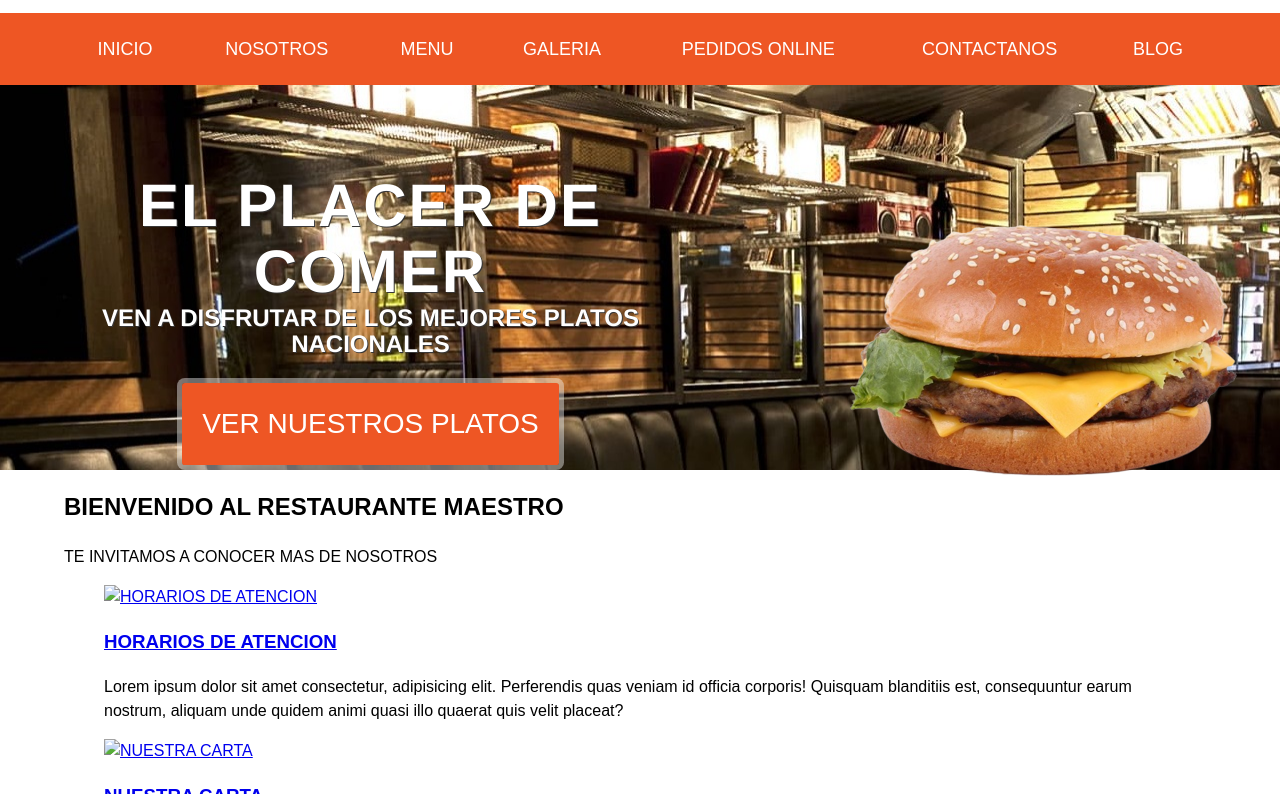
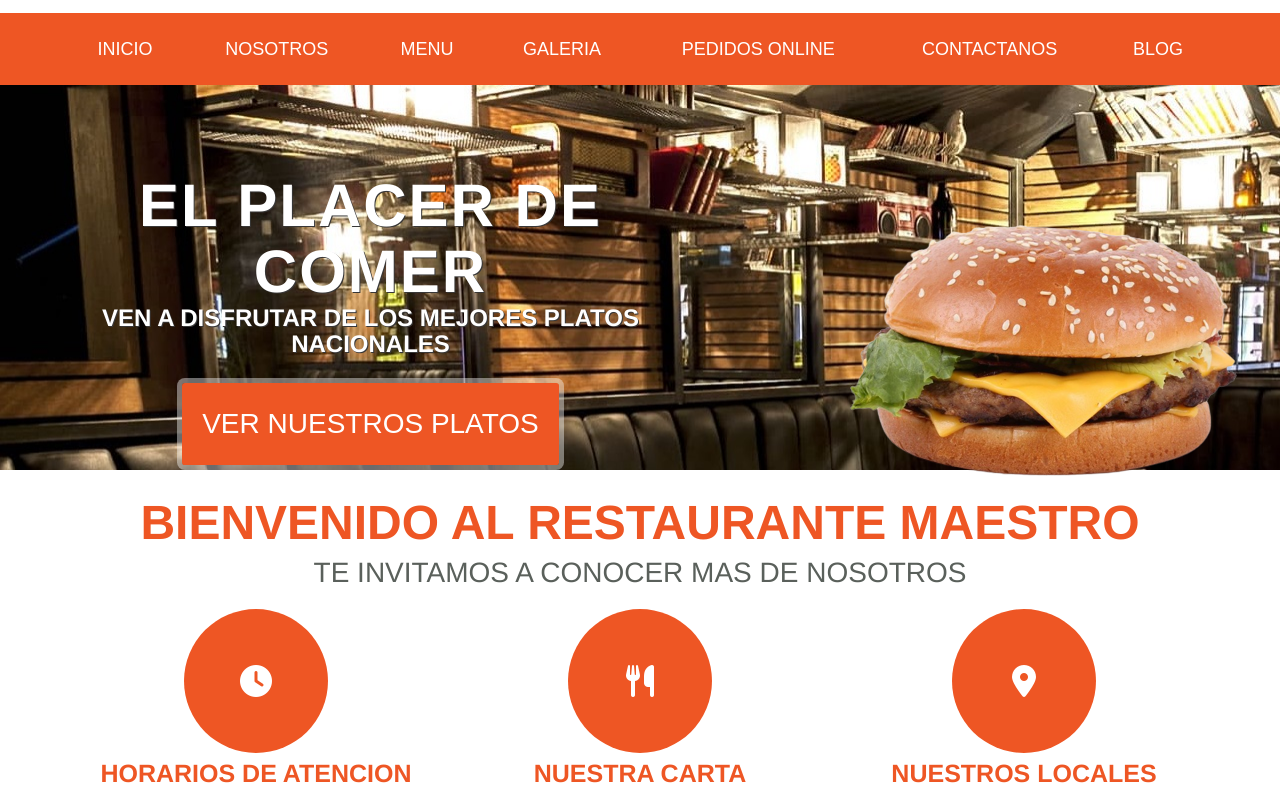
Before and after one commit to AndresLince/master-restaurant-course, a plain HTML site: page index.html in a window 1280 px wide. Shown: the part 148-942 px from the top of the page. Drawn offline with Linux system fonts and the light colour scheme.

Commit message:
00008 - Add welcome section styles

```diff
--- a/css/estilos.css
+++ b/css/estilos.css
@@ -188,3 +188,70 @@ section.presentacion .images-presentacion img{
     position: relative;
     top: 2.5em;/*50-20*/
 }
+
+/*--------------------------------------------------------------------
+                          ESTILOS PARA BIENVENIDOS
+----------------------------------------------------------------------*/
+.bienvenidos h2 {
+    font-family: Helvetica;
+    color: #ee5624;
+    font-size: 3em;/*48 - 16*/
+    margin: 0.58em 0 0 0;/*28 - 48*/
+    line-height: 1.1;
+    text-align: center;
+}
+.bienvenidos p {
+    font-family: Helvetica;
+    color: #5a605b;
+    font-size: 1.75em;/*28 - 16*/
+    margin: 0.28em 0 0 0;/*8 - 28*/
+    line-height: 1.1;
+    text-align: center;
+}
+
+.bloque-bienvenidos{
+    display: table;
+    margin: 0.3125em 0 0 0;/*5-16*/
+}
+.bloque-bienvenidos figure{
+    display: table-cell;
+    text-align: center;
+    padding: 0.9375em 2.1875em; /*15px - 35px*/
+}
+
+.clock-image {
+    color: white;
+    background: #ee5624;
+    display: block;
+    width: 4.50em;
+    height: 4.50em;
+    text-align: center;
+    line-height: 4.50em !important; /*Centra vertical*/
+    border-radius: 50%; /*Redondea el logo*/
+    -o-transition: all 0.5s ease;
+    -webkit-transition: all 0.5s ease;
+    transition: all 0.5s ease;
+}
+.clock-image:hover {
+    background: #5a605b;
+}
+.bloque-bienvenidos figure a{
+    text-decoration: none;
+}
+
+.bienvenidos h3 {
+    margin: 0.6em 0 0.4em 0; /*15px - 10px*/
+    font-family: Helvetica;
+    color: #ee5624;
+    font-size: 1.5625em;/*15 - 16*/
+    margin: 0.28em 0 0 0;/*8 - 28*/
+    line-height: 1.1;
+    text-align: center;
+}
+.bienvenidos h3:hover {
+    color:#5a605b;
+}
+.bloque-bienvenidos figure figcaption{
+    margin: 0.6em 0 0 0; /*15px - 10px*/
+    color:#5a605b;
+}
--- a/index.html
+++ b/index.html
@@ -71,21 +71,21 @@
                 <div class="bloque-bienvenidos">
                     <figure>
                         <a href="#">
-                            <img src="images/xxx.jpg" alt="HORARIOS DE ATENCION">
+                            <a href="#" class="fa-solid fa-clock fa-2xl clock-image"></a>
                             <h3>HORARIOS DE ATENCION</h3>
                         </a>
                         <figcaption>Lorem ipsum dolor sit amet consectetur, adipisicing elit. Perferendis quas veniam id officia corporis! Quisquam blanditiis est, consequuntur earum nostrum, aliquam unde quidem animi quasi illo quaerat quis velit placeat?</figcaption>
                     </figure>
                     <figure>
                         <a href="#">
-                            <img src="images/xxx.jpg" alt="NUESTRA CARTA">
+                            <a href="#" class="fa-solid fa-utensils fa-2xl clock-image"></a>
                             <h3>NUESTRA CARTA</h3>
                         </a>
                         <figcaption>Lorem ipsum dolor sit amet consectetur, adipisicing elit. Perferendis quas veniam id officia corporis! Quisquam blanditiis est, consequuntur earum nostrum, aliquam unde quidem animi quasi illo quaerat quis velit placeat?</figcaption>
                     </figure>
                     <figure>
                         <a href="#">
-                            <img src="images/xxx.jpg" alt="NUESTROS LOCALES">
+                            <a href="#" class="fa-solid fa-location-dot fa-2xl clock-image"></a>
                             <h3>NUESTROS LOCALES</h3>
                         </a>
                         <figcaption>Lorem ipsum dolor sit amet consectetur, adipisicing elit. Perferendis quas veniam id officia corporis! Quisquam blanditiis est, consequuntur earum nostrum, aliquam unde quidem animi quasi illo quaerat quis velit placeat?</figcaption>
```
